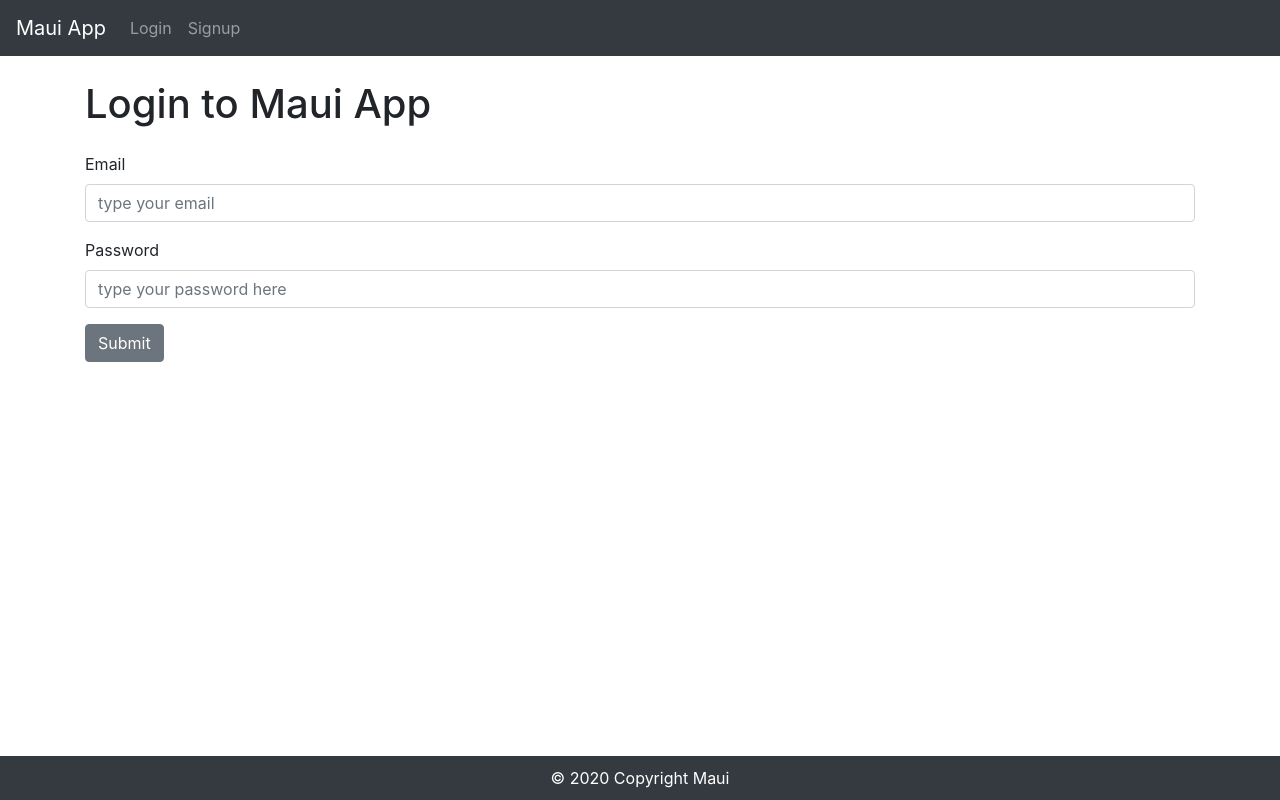
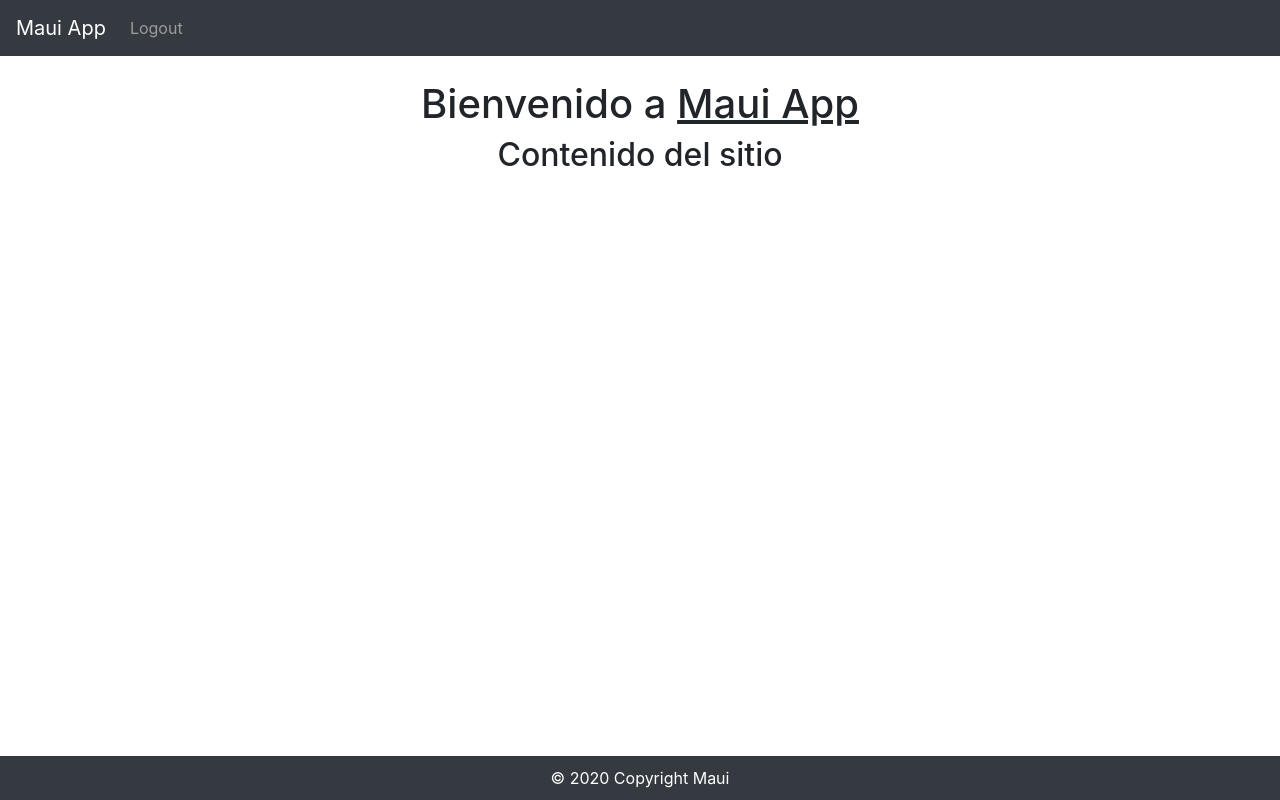
Before and after one commit to Masavi/b41-frontend, a React (Create React App) app: page /login in a window 1280 px wide. Before the commit this address led to /login. Built offline with nearby package versions, Linux system fonts and the light colour scheme; sample sign-in values are in the browser's storage.

Commit message:
Renderizado de acuerdo a si tienes sesion iniciada (manejo de auth)

```diff
--- a/src/components/Login/index.js
+++ b/src/components/Login/index.js
@@ -1,4 +1,5 @@
 import React, { useState, useContext } from 'react';
+import { Redirect } from 'react-router-dom';
 import { AuthContext } from '../../contexts/AuthContext';
 import axios from 'axios';
 import {
@@ -10,9 +11,11 @@
 } from 'reactstrap';
 
 const Login = () => {
-  const { setTokenInLocalStorage } = useContext(AuthContext);
+  const { setTokenInLocalStorage, isAuth } = useContext(AuthContext);
   const [email, setEmail] = useState('');
   const [password, setPassword] = useState('');
+
+  if (isAuth) return <Redirect to="/" />
 
   const handleSubmit = async (e) => {
     e.preventDefault();
--- a/src/components/Logout/index.js
+++ b/src/components/Logout/index.js
@@ -1,9 +1,11 @@
-import React from 'react';
+import React, { useContext } from 'react';
+import { AuthContext } from '../../contexts/AuthContext';
 import { Redirect } from 'react-router-dom';
 
 const Logout = () => {
+  const { removeTokenInLocalStorage } = useContext(AuthContext);
+  removeTokenInLocalStorage();
   alert('Successful logout');
-
   return (
     <Redirect to="/login" />
   )
--- a/src/components/Navigation/index.js
+++ b/src/components/Navigation/index.js
@@ -1,4 +1,5 @@
-import React, { useState } from 'react';
+import React, { useState, useContext } from 'react';
+import { AuthContext } from '../../contexts/AuthContext';
 import { Link } from 'react-router-dom';
 import {
  Collapse,
@@ -11,6 +12,7 @@
 } from 'reactstrap';
 
 const Navigation = () => {
+ const { isAuth } = useContext(AuthContext);
  const [isOpen, setIsOpen] = useState(false);
 
  const toggle = () => setIsOpen(!isOpen);
@@ -35,9 +37,26 @@
    </Navbar>)
  }
 
+ const authNavbar = () => {
+  return (<Navbar
+    className="navbar navbar-dark bg-dark"
+    // style={{ backgroundColor: "black", color: "red" }}
+    expand="md">
+    <NavbarBrand tag={Link} to="/">Maui App</NavbarBrand>
+    <NavbarToggler onClick={toggle} />
+    <Collapse isOpen={isOpen} navbar>
+      <Nav className="mr-auto" navbar>
+        <NavItem>
+          <NavLink tag={Link} to="/logout">Logout</NavLink>
+        </NavItem>
+      </Nav>
+    </Collapse>
+  </Navbar>)
+}
+
  return (
    <React.Fragment>
-     { publicNavbar() }
+     { isAuth ? authNavbar() : publicNavbar() }
    </React.Fragment>
  );
 }
--- a/src/contexts/AuthContext.js
+++ b/src/contexts/AuthContext.js
@@ -1,9 +1,10 @@
-import React, { createContext, useState } from 'react';
+import React, { createContext, useState, useEffect } from 'react';
 
 export const AuthContext = createContext();
 
 const AuthContextProvider = (props) => {
   const [token, setToken] = useState('');
+  const [isAuth, setIsAuth] = useState(false);
 
   const getTokenInLocalStorage = () => {
     return localStorage.getItem('token');
@@ -11,16 +12,23 @@
 
   const setTokenInLocalStorage = (token) => {
     localStorage.setItem('token', token);
+    setIsAuth(true);
   }
 
   const removeTokenInLocalStorage = () => {
     localStorage.removeItem('token');
+    setIsAuth(false);
   }
+
+  useEffect(() => {
+    const token = getTokenInLocalStorage();
+    if (token) setIsAuth(true);
+  }, []);
 
   return (
     <AuthContext.Provider value={{
-      token,
-      setToken,
+      isAuth,
+      setIsAuth,
       getTokenInLocalStorage,
       setTokenInLocalStorage,
       removeTokenInLocalStorage,
```
